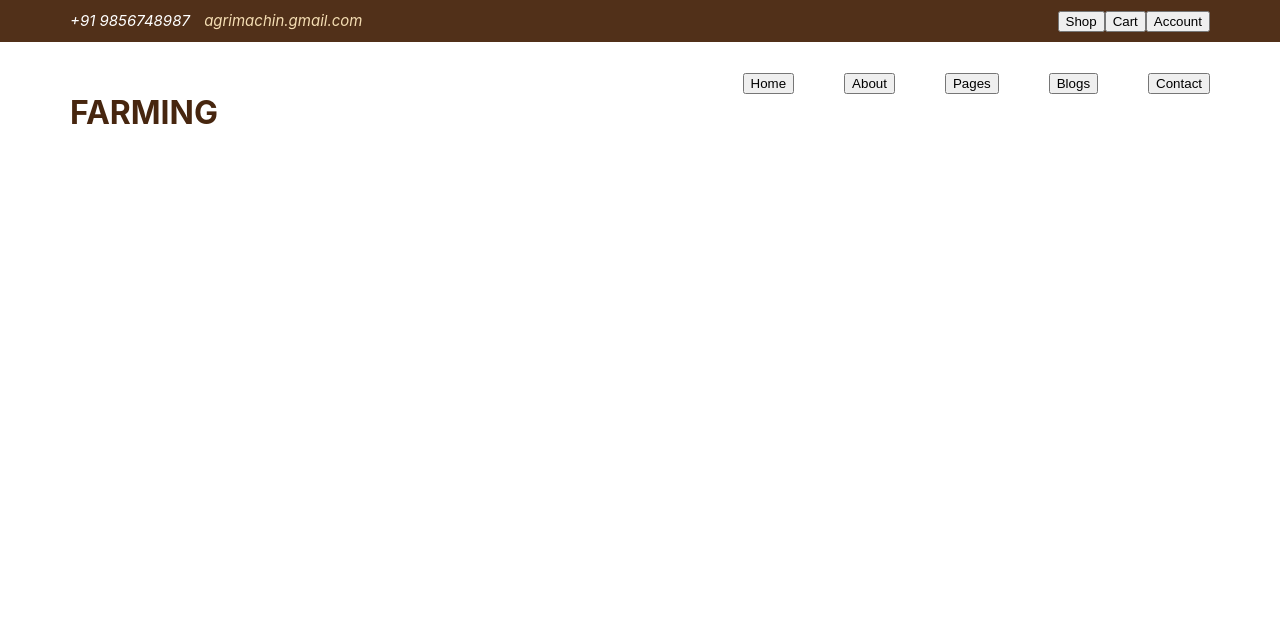
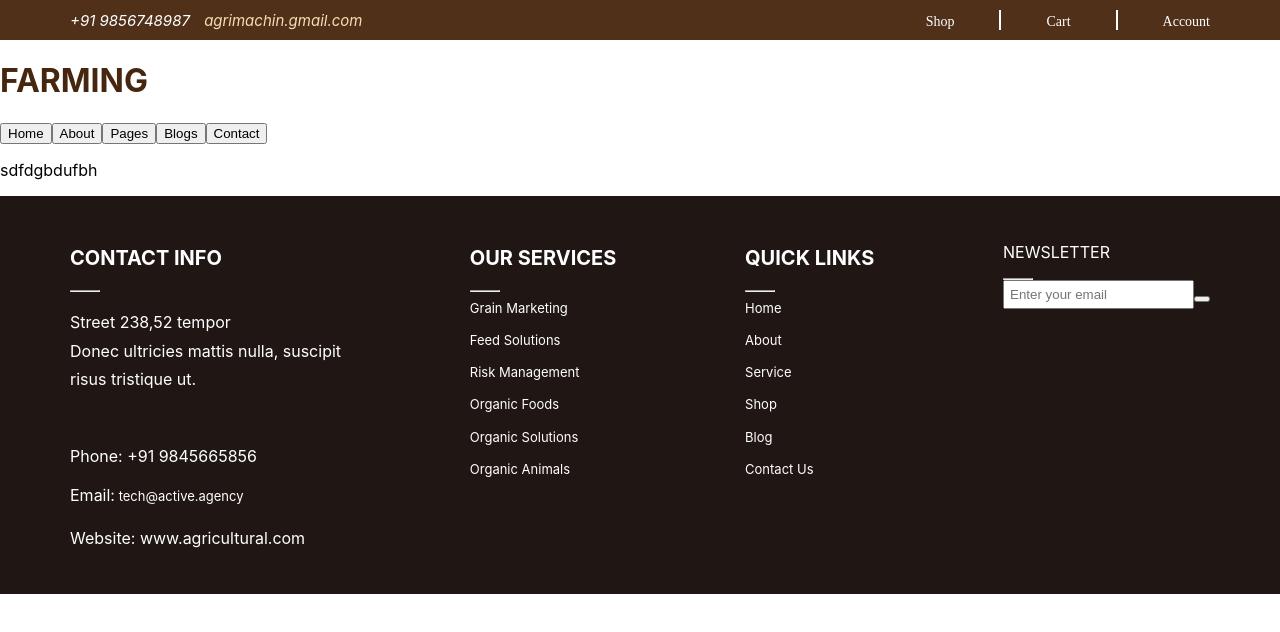
Before and after one commit to BharathLB/farming, a React (Create React App) app: page / in a window 1280 px wide. Shown: the top 632 px of the page. Built offline with nearby package versions, Linux system fonts and the light colour scheme.

Commit message:
component

```diff
--- a/package.json
+++ b/package.json
@@ -6,7 +6,7 @@
     "@testing-library/jest-dom": "^5.17.0",
     "@testing-library/react": "^13.4.0",
     "@testing-library/user-event": "^13.5.0",
-    "react": "^18.2.0",
+    " ": "^18.2.0",
     "react-dom": "^18.2.0",
     "react-scripts": "5.0.1",
     "styled-components": "^6.0.5",
--- a/src/Components/Home.js
+++ b/src/Components/Home.js
@@ -3,17 +3,21 @@ import './home.css'
 function demo(){
     return(
         <>
-        <div class="he">
+        {/* Top Navigation Bar */}
+        <div className="he">
              <div>
                 <i class="fa fa-phone"><span className='phone'>   +91 9856748987</span></i>
                  <i class="fa fa-envelope" className='email'>   agrimachin.gmail.com</i>
             </div>
             <div class="my">
-                <button href="#">Shop</button><span className="vl"></span>
-                <button href="#">Cart</button><span className="vl"></span>
-                <button href="#">Account</button>
+                <a href="#ss">Shop</a><span className="vl"></span>
+                <a href="#d">Cart</a><span className="vl"></span>
+                <a href="#d">Account</a>
             </div>
         </div>
+
+        {/* Header */}
+
         <div class="navsec">
             <div><h1 style={{color:"#47260F"}}>FARMING</h1></div>
             <div className='navba'>
@@ -25,6 +29,57 @@ function demo(){
             </div>
         </div>
 
+        {/* Sliders */}
+
+       {/*<div class="slider">
+            <input type="image" img src="https://www.sktperfectdemo.com/demos/farming/wp-content/themes/farming/images/slides/slider1.jpg"
+      alt="Image 1" id="img-1"/>
+             <input type="image" img src="https://www.sktperfectdemo.com/demos/farming/wp-content/themes/farming/images/slides/slider2.jpg"
+      alt="Image 2" id="img-2"/>
+            <input type="image" img src="https://www.sktperfectdemo.com/demos/farming/wp-content/themes/farming/images/slides/slider3.jpg"
+      alt="Image 3" id="img-3"/>
+        </div>*/}
+
+      {/* Footer */}
+        <p>sdfdgbdufbh</p>
+      <div class="foot">
+        <div style={{color:"white"}}>
+            <p style={{color:"white",fontSize:"20px",fontWeight:"700"}}>CONTACT INFO</p>
+            <hr class="hr"/>
+            <p style={{lineHeight:"1.8"}}>Street 238,52 tempor <br></br> Donec ultricies mattis nulla, suscipit <br></br>risus tristique ut.</p><br></br>
+            <p>Phone: +91 9845665856</p>
+            <p>Email:<a href="mailto"> tech@active.agency</a></p>
+            <p>Website: www.agricultural.com</p>
+        </div>
+        <div>
+            <p style={{color:"white",fontSize:"20px",fontWeight:"700"}}>OUR SERVICES</p>
+            <hr class="hr"/>
+            <a href="#d"><i class="fa fa-angle-right" className="footertitle"></i> Grain Marketing</a><br></br>
+            <a href="#d"><i class="fa fa-angle-right" className="footertitle"></i> Feed Solutions</a><br></br>
+            <a href="#d"><i class="fa fa-angle-right" className="footertitle"></i> Risk Management</a><br></br>
+            <a href="#d"><i class="fa fa-angle-right" className="footertitle"></i> Organic Foods</a><br></br>
+            <a href="#d"><i class="fa fa-angle-right" className="footertitle"></i> Organic Solutions</a><br></br>
+            <a href="#d"><i class="fa fa-angle-right" className="footertitle"></i> Organic Animals</a>
+        </div>
+        <div>
+            <p style={{color:"white",fontSize:"20px",fontWeight:"700"}}>QUICK LINKS</p>
+            <hr class="hr"/>
+            <a href="#d"><i class="fa fa-angle-right" className="fotblog"></i> Home</a><br></br>
+            <a href="#d"><i class="fa fa-angle-right" className="fotblog"></i> About</a><br></br>
+            <a href="#d"><i class="fa fa-angle-right" className="fotblog"></i> Service</a><br></br>
+            <a href="#d"><i class="fa fa-angle-right" className="fotblog"></i> Shop</a><br></br>
+            <a href="#d"><i class="fa fa-angle-right" className="fotblog"></i> Blog</a><br></br>
+            <a href="#d"><i class="fa fa-angle-right" className="fotblog"></i> Contact Us</a>
+        </div>
+        <div>
+            <p style={{color:"white",fontsize:"20px",fontweight:"700"}}>NEWSLETTER</p>
+            <hr class="hr"/>
+            <div style={{paddingtop:"5px"}}>
+                <input type="text" placeholder="Enter your email" id="theTextInput" style={{padding:"5px"}}/>
+                <button value="Submit" style={{padding:"6px;"}}/>
+            </div>
+        </div>
+    </div>
         </>
     )
 }
--- a/src/Components/home.css
+++ b/src/Components/home.css
@@ -18,24 +18,9 @@
      justify-content: space-between;
      padding: 10px 70px;
   }
-
-  footer {
-    background-color: #777;
-    padding: 10px;
-    text-align: center;
-    color: white;
-  }
-
-  /* Responsive layout - makes the two columns/boxes stack on top of each other instead of next to each other, on small screens */
-  @media (max-width: 600px) {
-    nav, article {
-      width: 100%;
-      height: auto;
-    }
-  }
-
   .my{
     word-spacing: 10px;
+    font-size: 16px;
 }
 .my a{
     color:white;
@@ -48,43 +33,55 @@
   color:#00ffff;
   text-decoration: none;
 }
-  .navsec{
+.vl {
+    border-left: 2px solid white;
+    height: 50px;
+    margin:45px;
+  }
+  .footertitle{
+    color:white;font-size:14px;
+  }
+  .fotblog{
+    color:white;font-size:14px;
+  }
+  .foot{
     display: flex;
     justify-content: space-between;
     padding:30px 70px;
+    text-align:left;
+    background-color:#201714;
 }
-  .navba {
-      word-spacing: 35px;
-      font-weight:700;
-      font-size:16px;
-      color:black;
-
+.hr{
+    width:30px;
+    text-align:lleft;
+    margin:0px;
 }
-  .navba a {
+.foot a {
+     color:white;
+     line-height: 2.3;
+     font-size: 13px;
      text-decoration: none;
 }
-   .as{
-       margin-left: 50px;
+
+  .slider {
+    width: 100%;
+    height: 510px;
+    position: relative;
   }
-  .navba a:hover{
-      text-decoration: none;
+
+  .slider img {
+    width: 100%;
+    height: 500px;
+    position: absolute;
+    top: 0;
+    left: 0;
+    /* transition: all 0.5s ease-in-out; */
   }
-  .navba a.active{
-      color:#47260F;
-      text-decoration: none;
-      background-color:snow;
+
+  .slider img:first-child {
+    z-index: 1;
   }
-  .secbody{
-      padding:0px 70px;
-      text-align:center;
-      position: absolute;
-      top: 40%;
-      z-index: 11;
-      left:19%;
+
+  .slider img:nth-child(2) {
+    z-index: 0;
   }
-  .agrim{
-      display: flex;
-      justify-content: space-between;
-      padding:30px 70px;
-      text-align:center;
-     }
```
Lines whose indentation alone changed are shown as unchanged.
